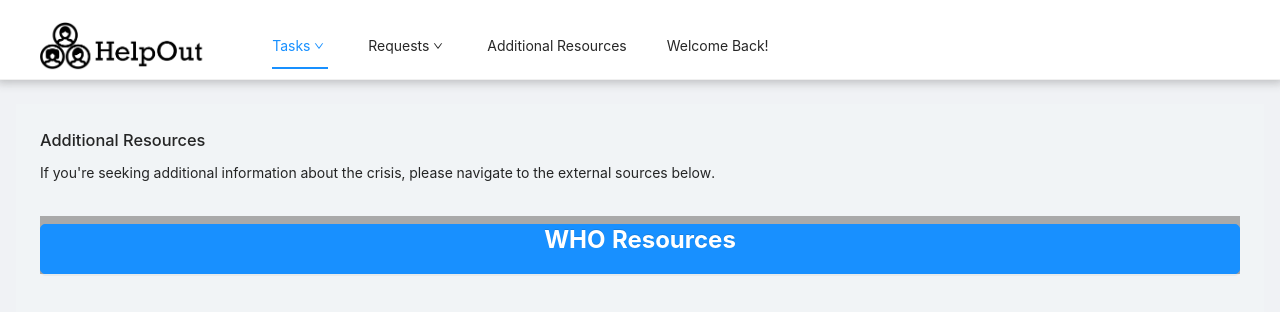
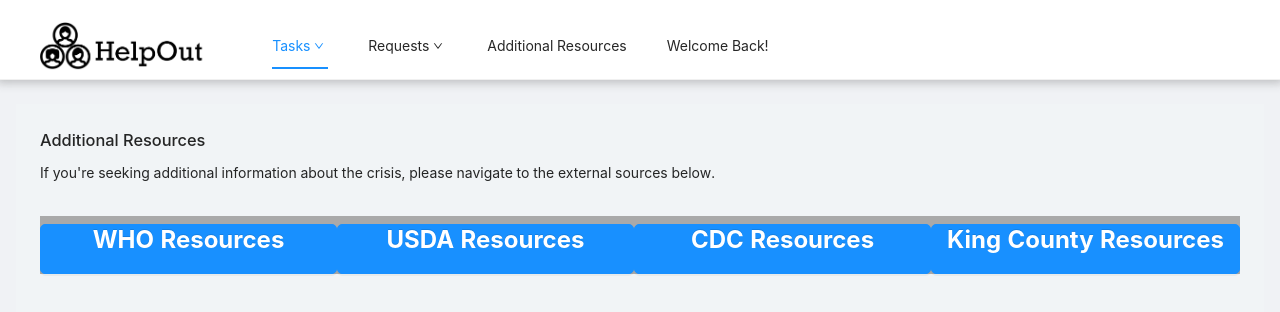
Before and after one commit to info442-group-7/HelpOut, a React (Create React App) app: page /AdditionalResources in a window 1280 px wide. Shown: the top 312 px of the page. Built offline with nearby package versions, Linux system fonts and the light colour scheme; no server answers; sample sign-in values are in the browser's storage.

Commit message:
add additional resources

```diff
--- a/src/components/AdditionalResources/AdditionalResourcesView.jsx
+++ b/src/components/AdditionalResources/AdditionalResourcesView.jsx
@@ -26,6 +26,39 @@
                     fontWeight: 'bolder'
                 }} a href="https://www.who.int/emergencies/diseases/novel-coronavirus-2019">WHO Resources
                 </Button>
+                <Button className="bar-button" type="primary" style={{
+                    fontSize: '3vmin',
+                    marginTop: '1vmin',
+                    paddingBottom: '6vmin',
+                    paddingTop: '2vmin',
+                    width: '110%',
+                    textAlign: 'center',
+                    borderRadius: '5px',
+                    fontWeight: 'bolder'
+                }} a href="https://www.usda.gov/coronavirus"> USDA Resources
+                </Button>
+                <Button className="bar-button" type="primary" style={{
+                    fontSize: '3vmin',
+                    marginTop: '1vmin',
+                    paddingBottom: '6vmin',
+                    paddingTop: '2vmin',
+                    width: '110%',
+                    textAlign: 'center',
+                    borderRadius: '5px',
+                    fontWeight: 'bolder'
+                }} a href="https://www.cdc.gov/coronavirus/2019-ncov/index.html"> CDC Resources
+                </Button>
+                <Button className="bar-button" type="primary" style={{
+                    fontSize: '3vmin',
+                    marginTop: '1vmin',
+                    paddingBottom: '6vmin',
+                    paddingTop: '2vmin',
+                    width: '110%',
+                    textAlign: 'center',
+                    borderRadius: '5px',
+                    fontWeight: 'bolder'
+                }} a href="https://kingcounty.gov/depts/health/communicable-diseases/disease-control/novel-coronavirus.aspx"> King County Resources
+                </Button>
             </div>
         </div>
         </div>
```
